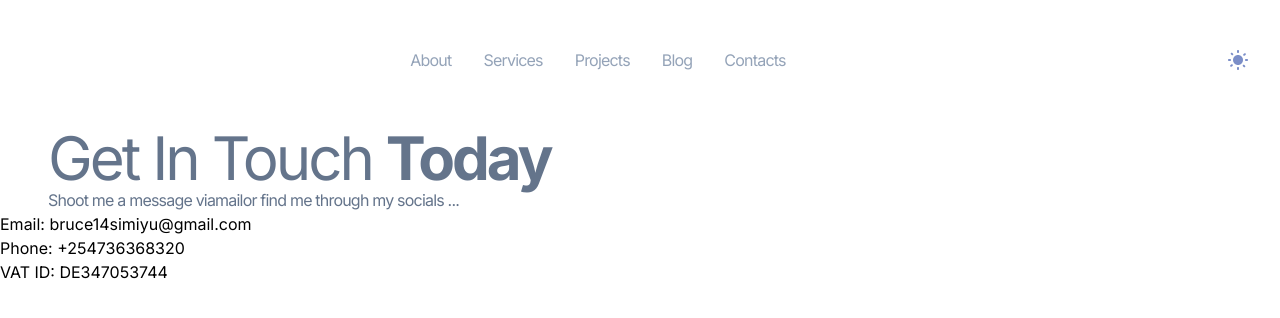
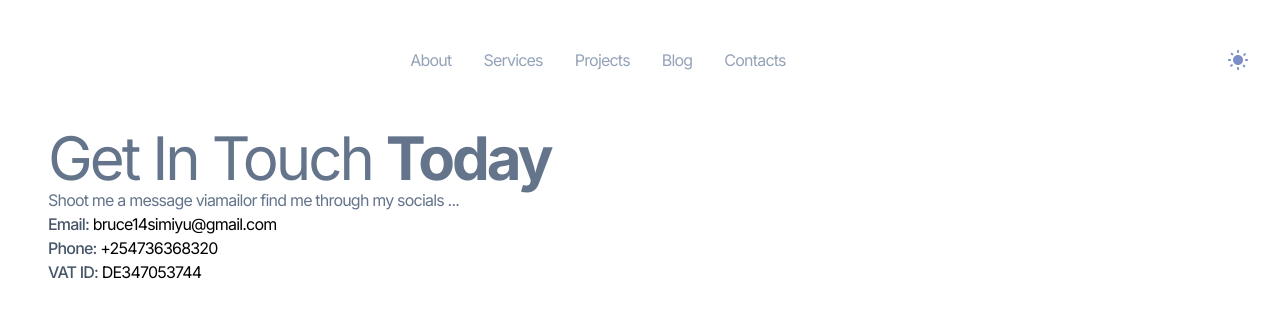
Before and after one commit to Brucedevnairobi/portfolio-website, a Next.js app: page /contacts in a window 1280 px wide. Shown: the top 318 px of the page. Built offline with nearby package versions, Linux system fonts and the light colour scheme.

Commit message:
Contacts page revamp

```diff
--- a/app/contacts/page.tsx
+++ b/app/contacts/page.tsx
@@ -16,10 +16,10 @@ const page = () => {
         </a>
         or find me through my socials ...
       </p>
-      <ul>
-      <li>Email: bruce14simiyu@gmail.com</li>
-      <li>Phone: +254736368320</li>
-      <li>VAT ID: DE347053744</li>
+      <ul className="mx-12 leading-6 tracking-tighter">
+        <li><span className="text-slate-600 font-medium">Email:</span> bruce14simiyu@gmail.com</li>
+        <li><span className="text-slate-600 font-medium">Phone:</span> +254736368320</li>
+        <li><span className="text-slate-600 font-medium">VAT ID:</span> DE347053744</li>
       </ul>
     </div>
   );
```
